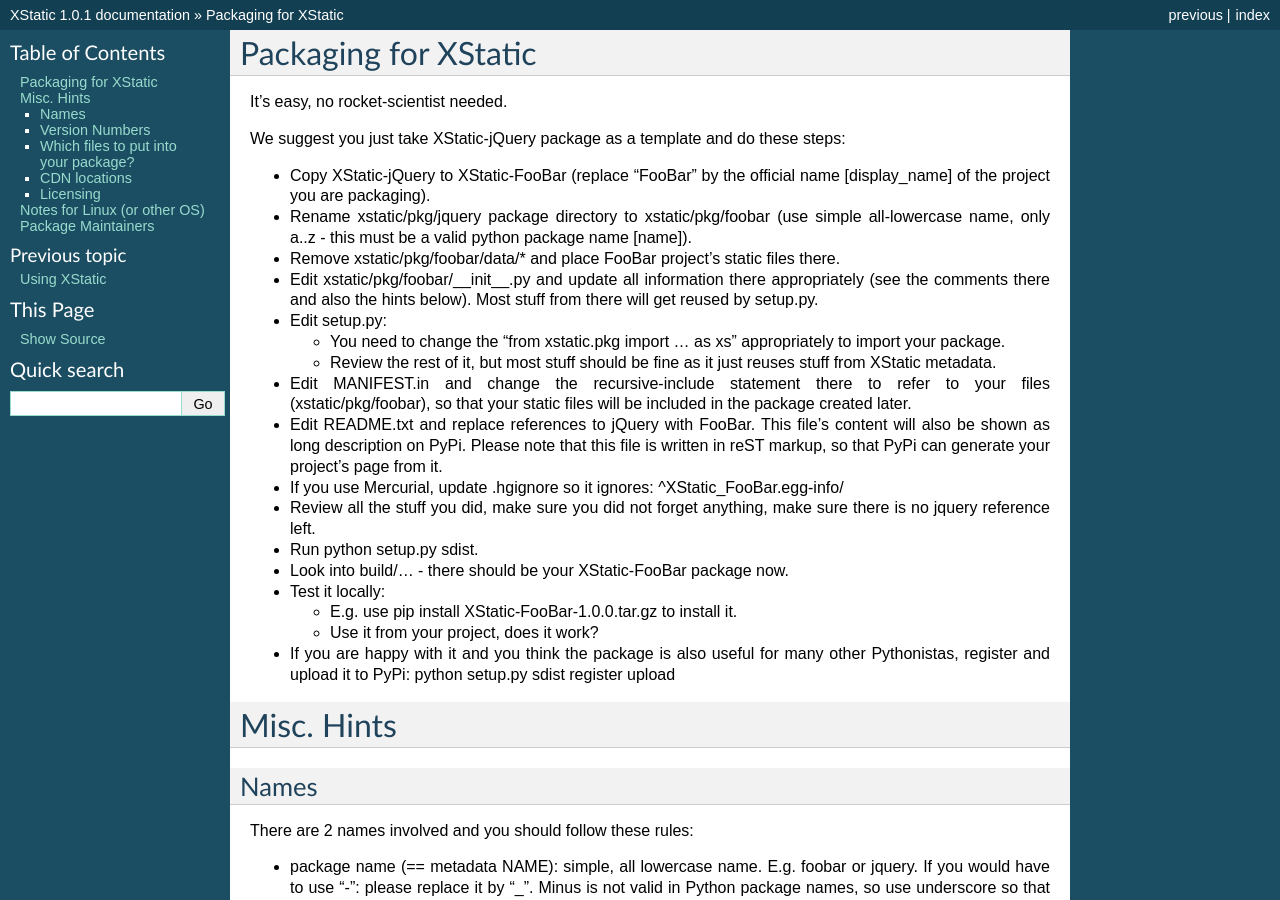
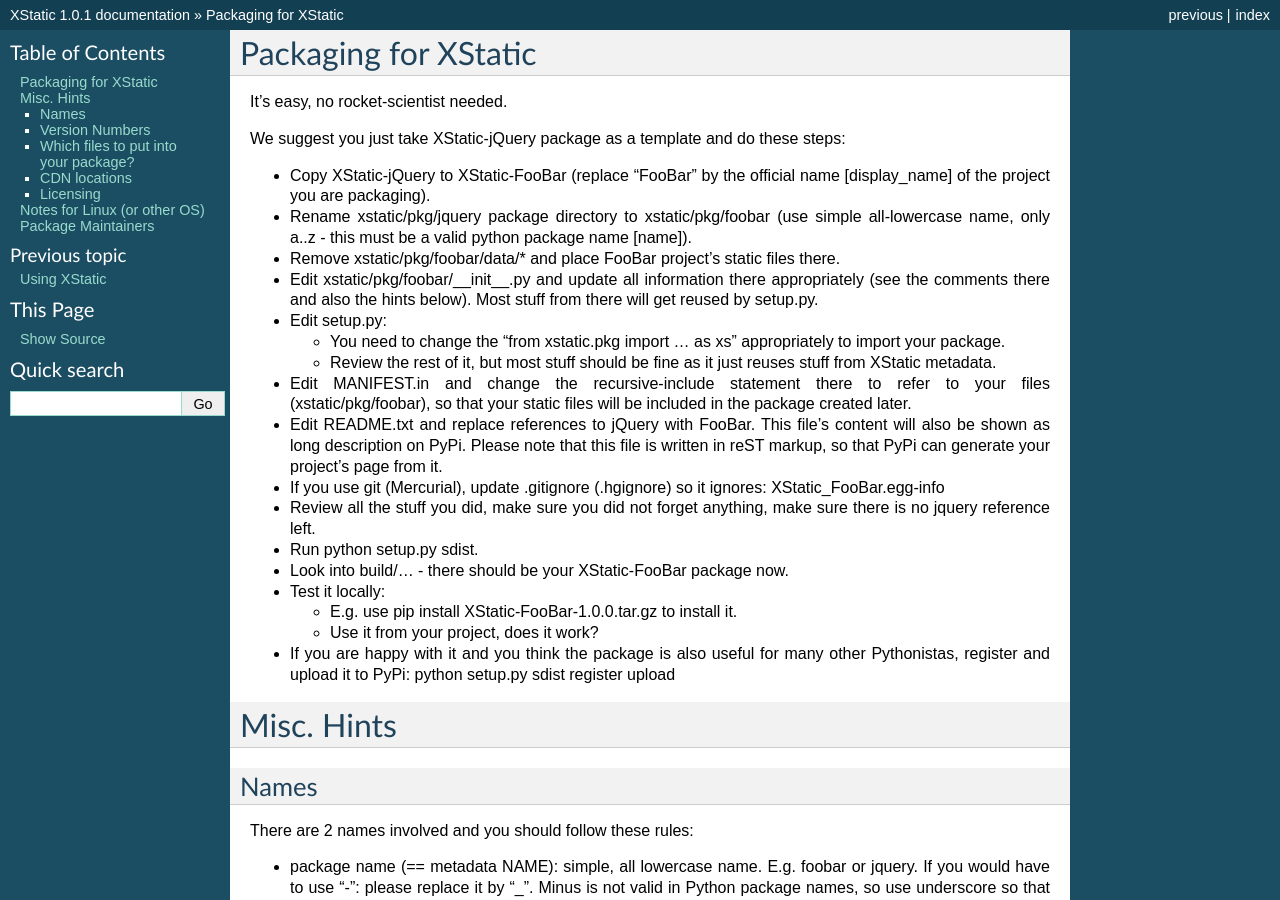
Before and after one commit to xstatic-py/xstatic, a Sphinx documentation site: the page built from docs/source/packaging.rst, in a window 1280 px wide and 900 px high. Built offline with Sphinx 7.4.7, drawn with Linux system fonts in a browser that asks for light colours.

Commit message:
update packaging docs about git / .gitignore

```diff
--- a/docs/source/packaging.rst
+++ b/docs/source/packaging.rst
@@ -29,8 +29,8 @@
   This file's content will also be shown as long description on PyPi.
   Please note that this file is written in reST markup, so that PyPi can
   generate your project's page from it.
-* If you use Mercurial, update .hgignore so it ignores:
-  ^XStatic_FooBar.egg-info/
+* If you use git (Mercurial), update .gitignore (.hgignore) so it ignores:
+  XStatic_FooBar.egg-info
 * Review all the stuff you did, make sure you did not forget anything, make
   sure there is no jquery reference left.
 * Run python setup.py sdist.
```
